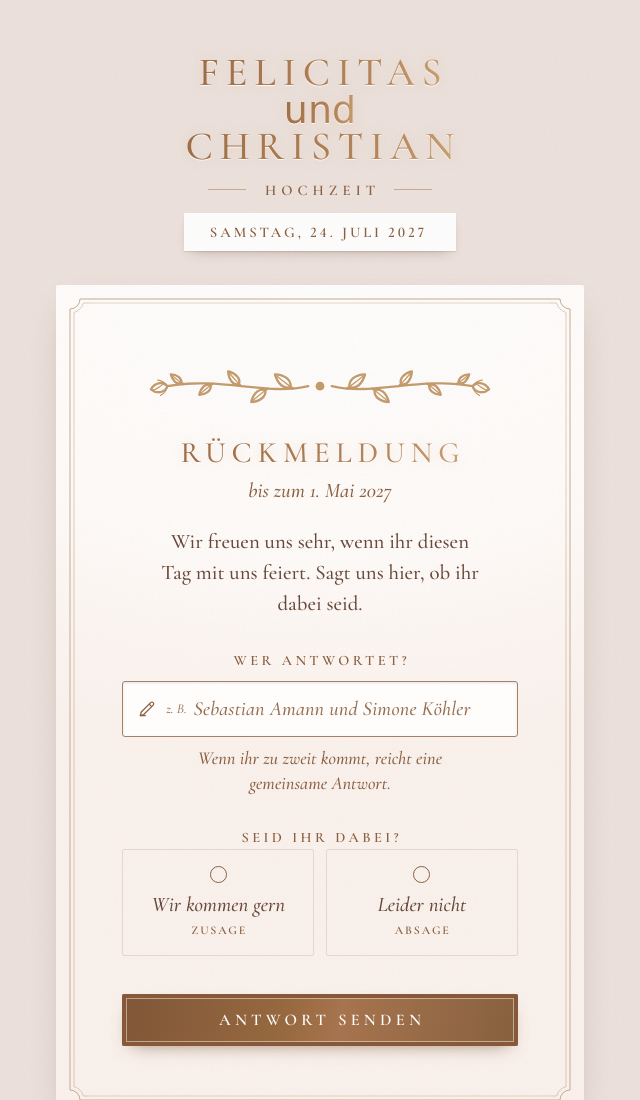
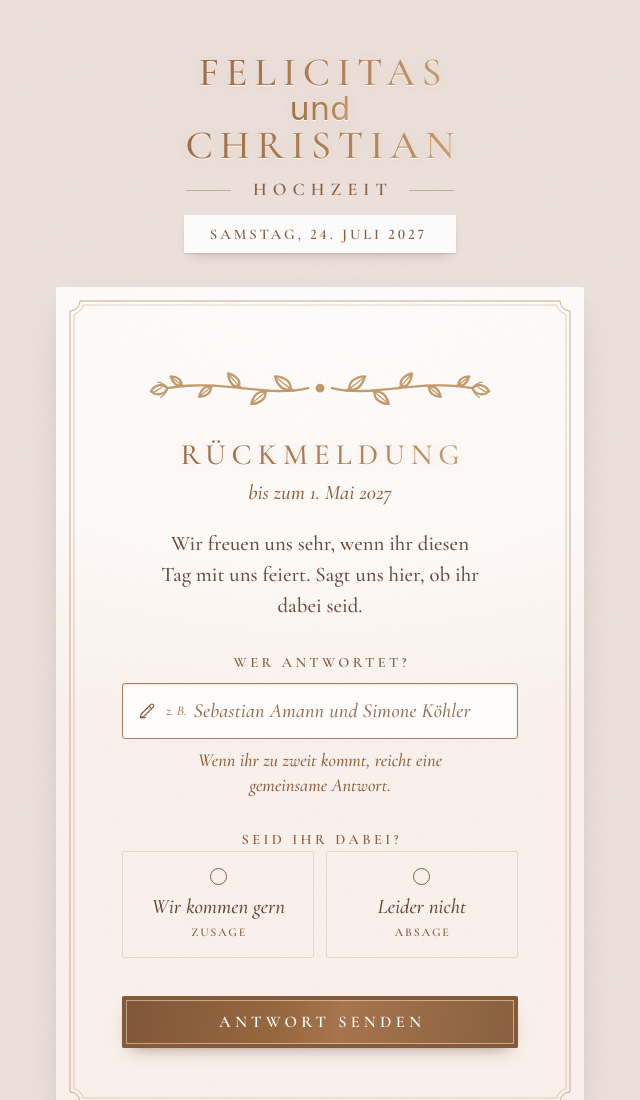
Before and after one commit to feli-christian-hochzeit/hochzeit, a plain HTML site: page index.html in a window 1280 px wide. Shown: the top 1100 px of the page, without its empty margins (320-960 px from the left). Drawn offline with nearby package versions, Linux system fonts and the light colour scheme; a web font is replaced by a local one.

Commit message:
Add files via upload

```diff
--- a/index.html
+++ b/index.html
@@ -109,27 +109,27 @@ p { margin: 0; }
   z-index: 1;
   font-family: var(--f-script);
   font-weight: 400;
-  font-size: .95em;
-  line-height: .85;
+  font-size: .8em;
+  line-height: .9;
   letter-spacing: 0;
   text-transform: none;
-  margin-block: .04em 0;
+  margin-block: .08em .04em;
   padding-inline: .12em;
 }
 .anlass {
   display: flex;
   align-items: center;
-  gap: .85rem;
+  gap: 1rem;
   margin-top: 1.05rem;
   color: var(--caramel);
   font-weight: 600;
-  font-size: .86rem;
+  font-size: 1.05rem;
   line-height: 1;
   letter-spacing: .34em;
   text-transform: uppercase;
 }
 .anlass span { padding-left: .34em; }
-.anlass::before, .anlass::after { content: ""; width: 2.4rem; height: 1px; background: var(--sand); }
+.anlass::before, .anlass::after { content: ""; width: 2.8rem; height: 1px; background: var(--sand); }
 .etikett {
   margin: .95rem 0 0;
   padding: .66rem 1.2rem .58rem 1.4rem;
@@ -481,7 +481,7 @@ footer p { font-style: italic; color: var(--caramel); font-size: 1.2rem; }
 @media (min-width: 600px) {
   .tisch { --innen: 2rem; padding-top: 2.75rem; gap: 2rem; }
   .rahmen { padding-block: 2rem 2.1rem; }
-  .anlass { font-size: .92rem; }
+  .anlass { font-size: 1.12rem; }
   .etikett { font-size: .92rem; padding-inline: 1.6rem 1.8rem; }
 }
 </style>
```
